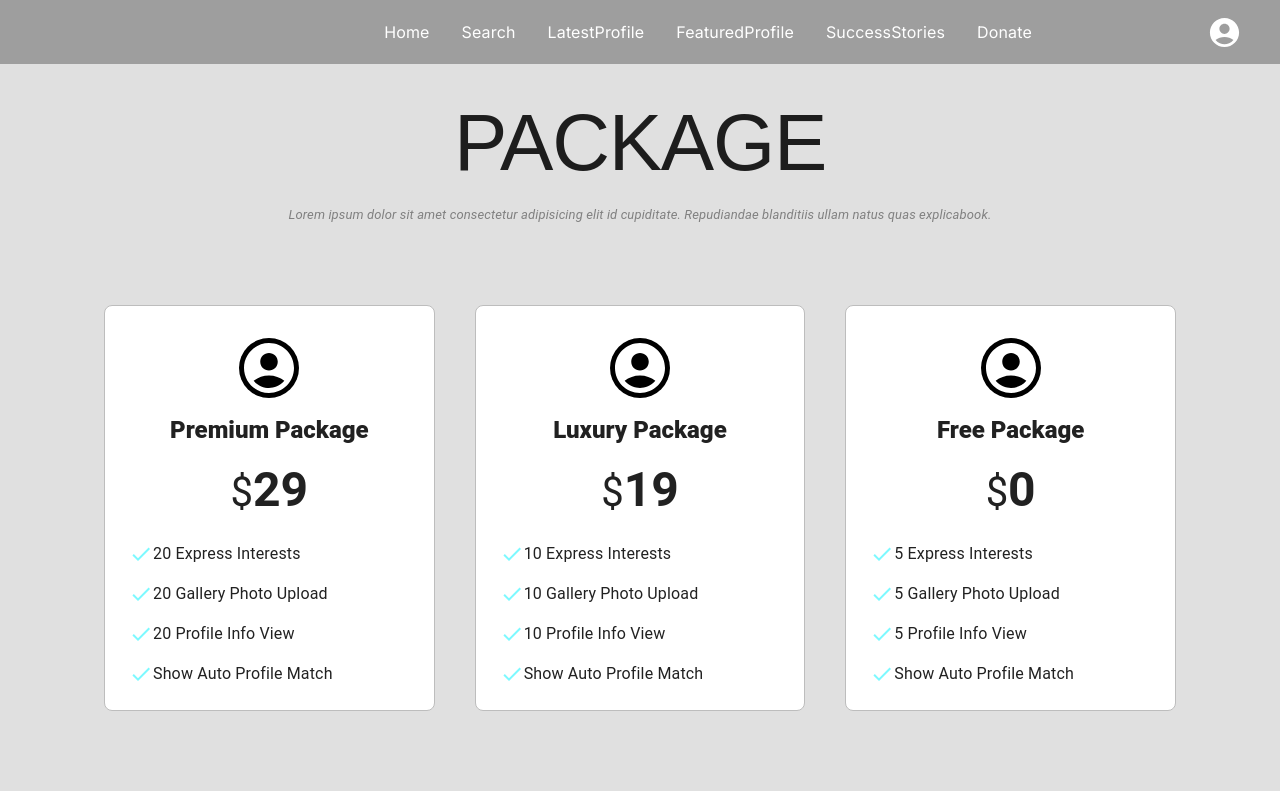
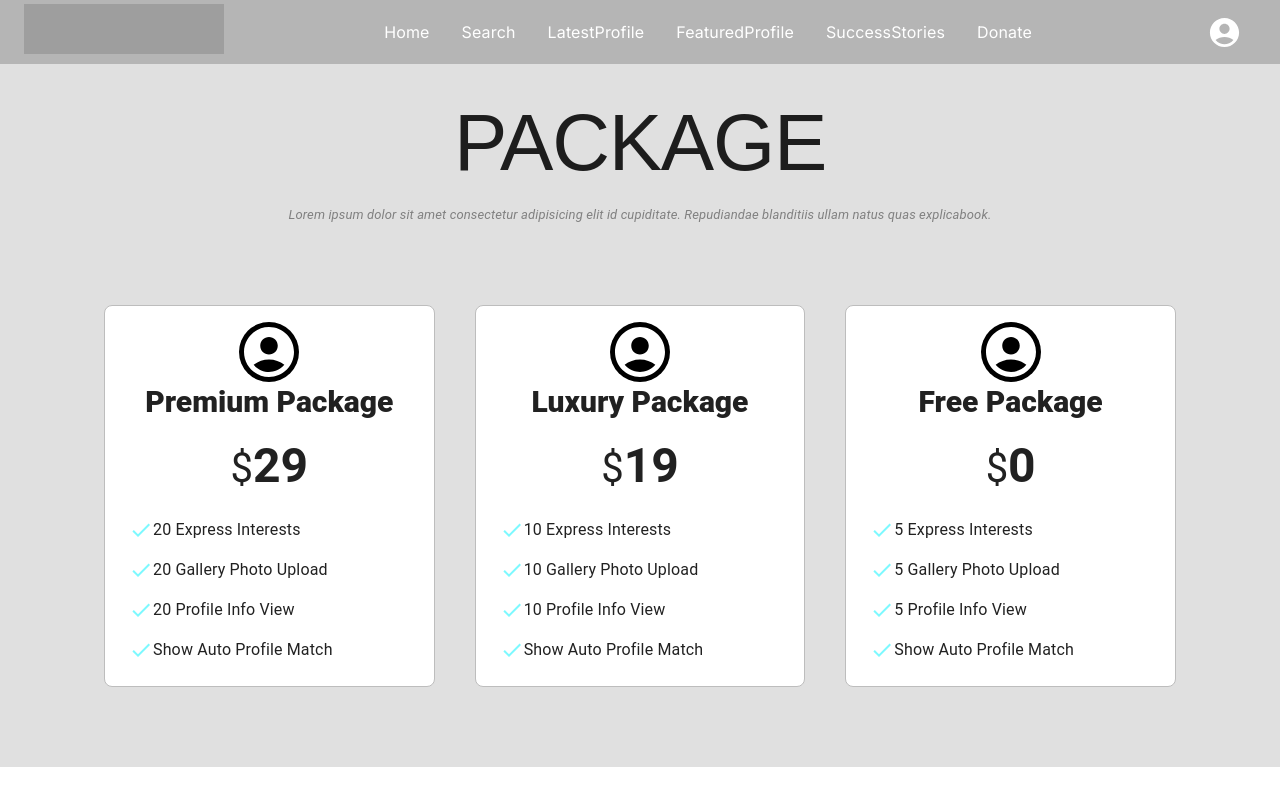
Before and after one commit to CodeCraft4/Rishta-e-Pakistan, a Next.js app: page /Pages/Home/component/Package in a window 1280 px wide. Shown: the top 800 px of the page. Built offline with nearby package versions, Linux system fonts and the light colour scheme; grey boxes are pictures that could not be loaded.

Commit message:
responsive.. fix

```diff
--- a/src/app/Pages/Home/component/CardSlider/page.tsx
+++ b/src/app/Pages/Home/component/CardSlider/page.tsx
@@ -40,7 +40,8 @@ const Resizable =()=> {
         settings: {
           slidesToShow: 2,
           slidesToScroll: 2,
-          initialSlide: 2
+          initialSlide: 2,
+          dots:false
         }
       },
       {
--- a/src/app/Pages/Home/component/Header/page.tsx
+++ b/src/app/Pages/Home/component/Header/page.tsx
@@ -64,7 +64,7 @@ const Header = () => {
                   sx={{
                     border: `1px solid ${COLORS.primary.main}`,
                     height: "400px",
-                    width: {md:"70%",sm:"60%",xs:"100%"},
+                    width: {md:"70%",sm:"100%",xs:"100%"},
                     bgcolor: "transparent",
                     textAlign: "center",
                     borderRadius: "8px",
--- a/src/app/Pages/Home/component/Package/page.tsx
+++ b/src/app/Pages/Home/component/Package/page.tsx
@@ -1,27 +1,27 @@
 import React from 'react'
 import { COLORS } from '@/app/constant/color'
-import { Box, Container, Typography,Grid } from '@mui/material'
+import { Box, Container, Typography } from '@mui/material'
 import { PACKAGE_CARD } from '@/app/constant/content'
 import CheckIcon from '@mui/icons-material/Check';
+import Grid from '@mui/material/Grid';
+
 import AccountCircleIcon from '@mui/icons-material/AccountCircle';
 
 const PackageCard = () => {
   return (
     <div>
         <Box
-        sx={{bgcolor:"#e0e0e0",p:10}}
+        sx={{bgcolor:"#e0e0e0",p:{md:10,sm:5,xs:1}}}
         >
        <Typography variant="h1" sx={{textAlign:"center",fontFamily:"fantasy",p:2,fontSize:{md:80,sm:60,xs:50}}}>PACKAGE</Typography>
         <Typography sx={{textAlign:"center",color:COLORS.dark.main,fontSize:13,fontStyle:"italic"}}>Lorem ipsum dolor sit amet consectetur adipisicing elit id cupiditate. Repudiandae blanditiis ullam natus quas explicabook.</Typography>
          <Container maxWidth="lg" sx={{mt:10}}>
-            <Grid container spacing={5}>
-            {PACKAGE_CARD.map((data)=>(
-                <Grid item md={4} sm={4} xs={12} key={data.title}>
-                    <Box sx={{borderRadius:"8px",p:2,border:"1px solid #bdbdbd",bgcolor:"white"}}>
-                        <Box sx={{display:"flex",justifyContent:"center",m:"auto",p:2}}>
-                        <AccountCircleIcon sx={{bgcolor:"black",color:"white",fontSize:60,borderRadius:"50%"}}/>
-                        </Box>
-                    <Typography variant="h5" sx={{textAlign:"center",fontWeight:"800"}}>{data.title}</Typography>
+            <Grid container  spacing={5}>
+            {PACKAGE_CARD.map((data,i)=>(
+                <Grid item md={4} sm={6} xs={12} key={i}>
+                    <Box sx={{borderRadius:"8px",p:2,border:"1px solid #bdbdbd",bgcolor:"white",width:"100%"}}>
+                        <AccountCircleIcon sx={{bgcolor:"black",color:"white",fontSize:60,borderRadius:"50%",display:"flex",justifyContent:"center",m:'auto'}}/>
+                    <Typography variant="h5" sx={{textAlign:"center",fontWeight:"800",fontSize:{md:30,sm:40,xs:30}}}>{data.title}</Typography>
                     <Typography variant="h3" sx={{p:2,textAlign:"center"}}><small>$</small><b>{data.price}</b></Typography>
                     <Typography sx={{display:"flex",alignItems:"center",p:1}}><CheckIcon sx={{color:COLORS.primary.main}}/>{data.tip1}</Typography>
                     <Typography sx={{display:"flex",alignItems:"center",p:1}}><CheckIcon sx={{color:COLORS.primary.main}}/>{data.tip2}</Typography>
--- a/src/app/Pages/Search/components/AdvanceSearch/page.tsx
+++ b/src/app/Pages/Search/components/AdvanceSearch/page.tsx
@@ -9,9 +9,8 @@ const AdvanceSearch = () => {
     <div>
        <Box pt={25} bgcolor={COLORS.secondary.main} pb={25} textAlign={"center"}>
         <Container maxWidth="md" sx={{bgcolor:"white",p:3,borderRadius:"8px"}}>
-      <Typography sx={{fontSize:{md:60,sm:60,xs:40},textAlign:"center",fontWeight:"900"}}>Advance Search.....</Typography>
+        <Typography sx={{fontSize:{md:60,sm:60,xs:25},textAlign:"center",fontWeight:"900"}}>Advance Search.....</Typography>
        <Box  sx={{bgcolor:"white",display:"flex",m:"auto",justifyContent:"center",width:"50%",borderRadius:"5px"}}>
-
          </Box>
        </Container>
        </Box>
--- a/src/app/Pages/Search/page.tsx
+++ b/src/app/Pages/Search/page.tsx
@@ -8,10 +8,10 @@ import AdvanceSearch from './components/AdvanceSearch/page';
 const Search = () => {
   return (
     <div>
-       <Box bgcolor={COLORS.secondary.main} pb={25} textAlign={"center"}>
+       <Box bgcolor={COLORS.secondary.main} pt={{md:15,sm:10,xs:15}} textAlign={"center"}>
         <Container maxWidth="md" sx={{bgcolor:"white",p:3,borderRadius:"8px"}}>
-      <Typography sx={{fontSize:{md:60,sm:60,xs:40},textAlign:"center",fontWeight:"900"}}>Quick Search.....</Typography>
-       <Box  sx={{bgcolor:"white",display:"flex",m:"auto",justifyContent:"center",width:"50%",borderRadius:"5px"}}>
+      <Typography sx={{fontSize:{md:60,sm:60,xs:25},textAlign:"center",fontWeight:"900"}}>Quick Search.....</Typography>
+       <Box  sx={{bgcolor:"white",display:"flex",m:"auto",justifyContent:"center",borderRadius:"5px"}}>
          <TextField
           placeholder="Enter Full Name"
           fullWidth
--- a/src/app/components/commons/NavBar.tsx
+++ b/src/app/components/commons/NavBar.tsx
@@ -17,21 +17,10 @@ import Image from "next/image";
 import Link from "next/link";
 import SimpleMenu from "./Dropdown"
 
-// interface Props {
-//   /**
-//    * Injected by the documentation to work in an iframe.
-//    * You won't need it on your project.
-//    */
-//   window?: () => Window;
-// }
-
-const drawerWidth = 240;
-const navItems = ["Home", "About", "Contact"];
 
 
-// export default function DrawerAppBar(props: Props) {
+const drawerWidth = 200;
 export default function DrawerAppBar() {
-  // const { window } = props;
   const [mobileOpen, setMobileOpen] = React.useState(false);
 
   const handleDrawerToggle = () => {
@@ -54,11 +43,10 @@ export default function DrawerAppBar() {
   const drawer = (
     <Box onClick={handleDrawerToggle} sx={{ textAlign: "center" }}>
       <Typography variant="h6" sx={{ my: 2 }}>
-        MUI
+       Rishta Pakistan
       </Typography>
       <Divider />
       <List>
-               {/* <ListItem><Link href={"/"} style={{color:"white",textDecoration:"none"}}>Home</Link></ListItem> */}
                <ListItem><Link href={"/Pages/Home"} style={{color:"black",textDecoration:"none"}}>Home</Link></ListItem>
                <ListItem><Link href={"/Pages/Search"} style={{color:"black",textDecoration:"none"}}>Search</Link></ListItem>
                <ListItem><Link href={"/Pages/Profile"} style={{color:"black",textDecoration:"none"}}>LatestProfile</Link></ListItem>
@@ -75,7 +63,7 @@ export default function DrawerAppBar() {
   return (
     <Box sx={{ display: "flex"}}>
       <CssBaseline />
-      <AppBar component="nav" sx={{ bgcolor: bgColor ? "black" : "#9e9e9e",width:"100%"}} elevation={0}>
+      <AppBar component="nav" sx={{ bgcolor: bgColor ? "black" : "rgba(5%,5%,5%,.2)",width:"100%"}} elevation={0}>
         <Toolbar sx={{width:"100%" }}>
           <IconButton
             color="inherit"
@@ -98,14 +86,12 @@ export default function DrawerAppBar() {
             <Box>
               <Image
                 src="https://wedding-wonders.bugfinder.net/assets/uploads/logo/logo.png"
-                // style={{width:"150px",height:"150px" }}
                 width={200}
                 height={50}
                 alt="logoImg"
               />
             </Box>
-            <List sx={{ display: { xs: "none", sm: "block",md:"flex"} }}>
-               {/* <ListItem><Link href={"/"} style={{color:"white",textDecoration:"none"}}>Home</Link></ListItem> */}
+            <List sx={{ display: { xs: "none", sm: "none",md:"flex"} }}>
                <ListItem><Link href={"/Pages/Home"} style={{color:"white",textDecoration:"none"}}>Home</Link></ListItem>
                <ListItem><Link href={"/Pages/Search"} style={{color:"white",textDecoration:"none"}}>Search</Link></ListItem>
                <ListItem><Link href={"/Pages/Profile"} style={{color:"white",textDecoration:"none"}}>LatestProfile</Link></ListItem>
--- a/src/app/components/commons/footer.tsx
+++ b/src/app/components/commons/footer.tsx
@@ -19,7 +19,7 @@ const Footer = () => {
         >
       <Container maxWidth="lg" sx={{mt:30}}>
         <Grid container spacing={3} sx={{pt:8}}>
-            <Grid item md={3}>
+            <Grid item md={3} sm={6} xs={12}>
                 <Image
                  src={"https://wedding-wonders.bugfinder.net/assets/uploads/logo/logo.png"}
                 alt='logo'
@@ -36,7 +36,7 @@ const Footer = () => {
                 <InstagramIcon sx={{"&:hover":{color:"brown",cursor:"pointer"}}}/>
                 </Box>
             </Grid>
-            <Grid item md={3} mt={3}>
+            <Grid item md={3} mt={3} sm={6} xs={12}>
                 <Typography sx={{fontSize:20}}>USEFUL LINKS</Typography>
                 <List>
                 <ListItem><Link href="/" style={{fontSize:13,color:COLORS.dark.main,textDecoration:"none",}}>Home</Link></ListItem>
@@ -45,7 +45,7 @@ const Footer = () => {
                 <ListItem><Link href="/" style={{fontSize:13,color:COLORS.dark.main,textDecoration:"none",}}>Blog</Link></ListItem>
                 </List>
             </Grid>
-            <Grid item md={3} mt={3}>
+            <Grid item md={3} mt={3} sm={6} xs={12}>
             <Typography sx={{fontSize:20}}>QUICK SEARCH</Typography>
                 <List>
                 <ListItem><Link href="/" style={{fontSize:13,color:COLORS.dark.main,textDecoration:"none"}}>Faq</Link></ListItem>
@@ -54,7 +54,7 @@ const Footer = () => {
                 <ListItem><Link href="/" style={{fontSize:13,color:COLORS.dark.main,textDecoration:"none"}}>Privacy Policy</Link></ListItem>
                 </List>
             </Grid>
-            <Grid item md={3} mt={3}>
+            <Grid item md={3} mt={3} sm={6} xs={12}>
             <Typography sx={{fontSize:20}}>USEFUL LINKS</Typography>
             <Typography sx={{mt:2,color:COLORS.dark.main}}>Lorem ipsum dolor sit amet, consectetuer adipiscing elit, sed diam</Typography>
              <Box
```
